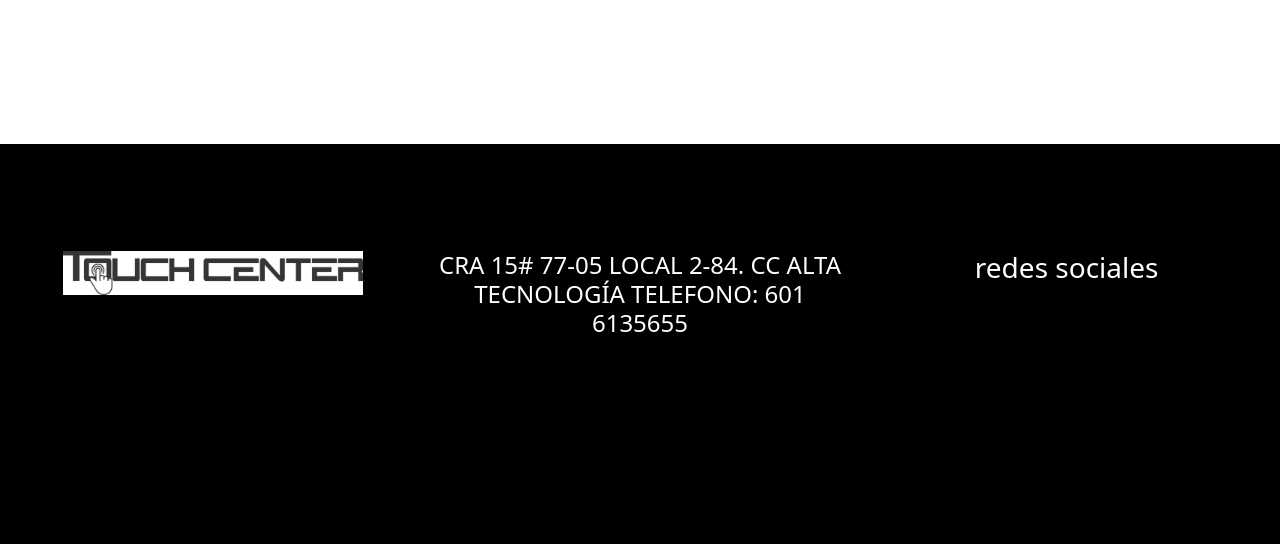
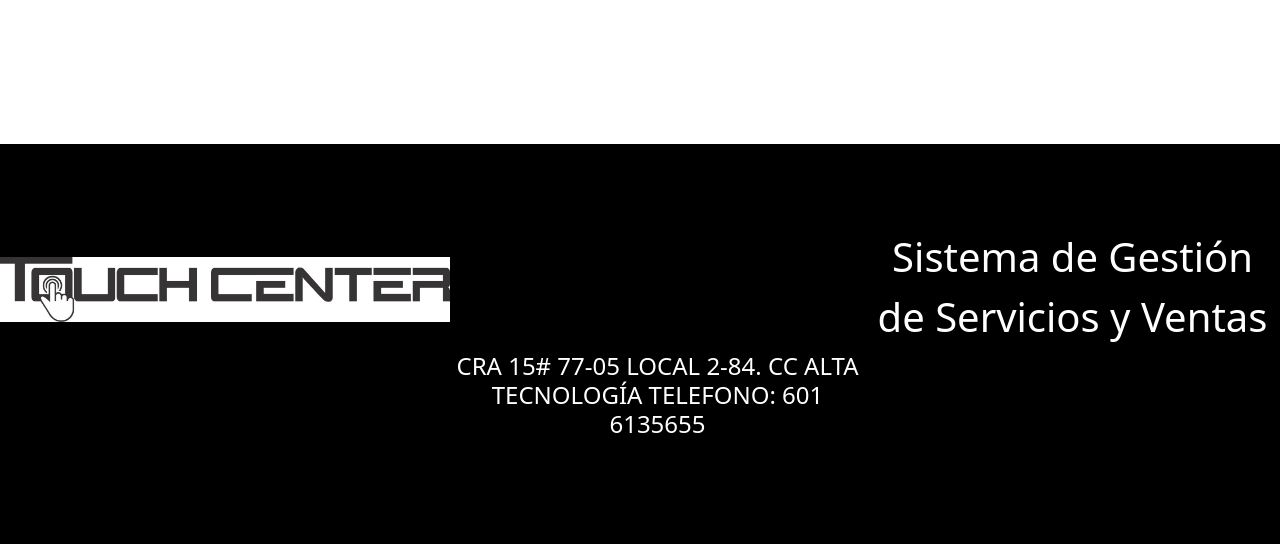
Before and after one commit to InfoITColombia/touchcenter_flask, a Flask app: page /register in a window 1280 px wide. Shown: the part 368-912 px from the top of the page. Run offline with Flask 3, Linux system fonts and the light colour scheme; parts of the project's set-up code (start-up, migrations or seed data) failed here and were passed over; some libraries are stand-ins or nearby versions.

Commit message:
Cambios ventas, nuevaVenta, footer y titulos

```diff
--- a/app/static/style-footer.css
+++ b/app/static/style-footer.css
@@ -10,7 +10,7 @@
 }
 
 .logo-footer{
-    width: 300px;
+    width: 450px;
     padding-top: 25%;
 }
 
@@ -29,5 +29,12 @@
 
 .foot h4{
     color: white;
-    padding-top: 25%;
+    padding-top: 50%;
 }
+
+.foot p{
+    color: white;
+    padding-top: 20%;
+    font-size: 40px;
+
+}
--- /dev/null
+++ b/app/static/style-ventas.css
@@ -0,0 +1,9 @@
+.vent-title{
+    font-size: 50px;
+    padding-top: 50px;
+}
+
+.title-nventa{
+    font-size: 50px;
+    padding-top: 50px;
+}
--- a/app/templates/base.html
+++ b/app/templates/base.html
@@ -15,6 +15,7 @@
     <!--Estilos personalizados-->
     <link rel="stylesheet" href="{{ url_for('static', filename='style-login.css') }}" type="text/css">
     <link rel="stylesheet" href="{{ url_for('static', filename='style-footer.css') }}" type="text/css">
+    <link rel="stylesheet" href="{{ url_for('static', filename='style-ventas.css') }}" type="text/css">
     <link rel="stylesheet" href="https://cdnjs.cloudflare.com/ajax/libs/select2/4.0.13/css/select2.min.css" />
 
 
@@ -59,7 +60,8 @@
                 TELEFONO: 601 6135655</h4>
         </div>
         <div class="social-net">
-            <h3>redes sociales</h3>
+            <p>Sistema de Gestión de
+                Servicios y Ventas</p>
         </div>
 
     </div>
--- a/app/templates/nuevaVenta.html
+++ b/app/templates/nuevaVenta.html
@@ -5,7 +5,7 @@ Login
 {%block contenido%}
 
 
-Nueva venta
+<h1 class="title-nventa"> Nueva Venta </h1>
 
 <br>
 
--- a/app/templates/ventas.html
+++ b/app/templates/ventas.html
@@ -4,7 +4,8 @@ Login
 {%endblock%}
 {%block contenido%}
 
-<h1>Ventas</h1>
+
+<h1 class="vent-title">Ventas</h1>
 
 <br>
 
```
